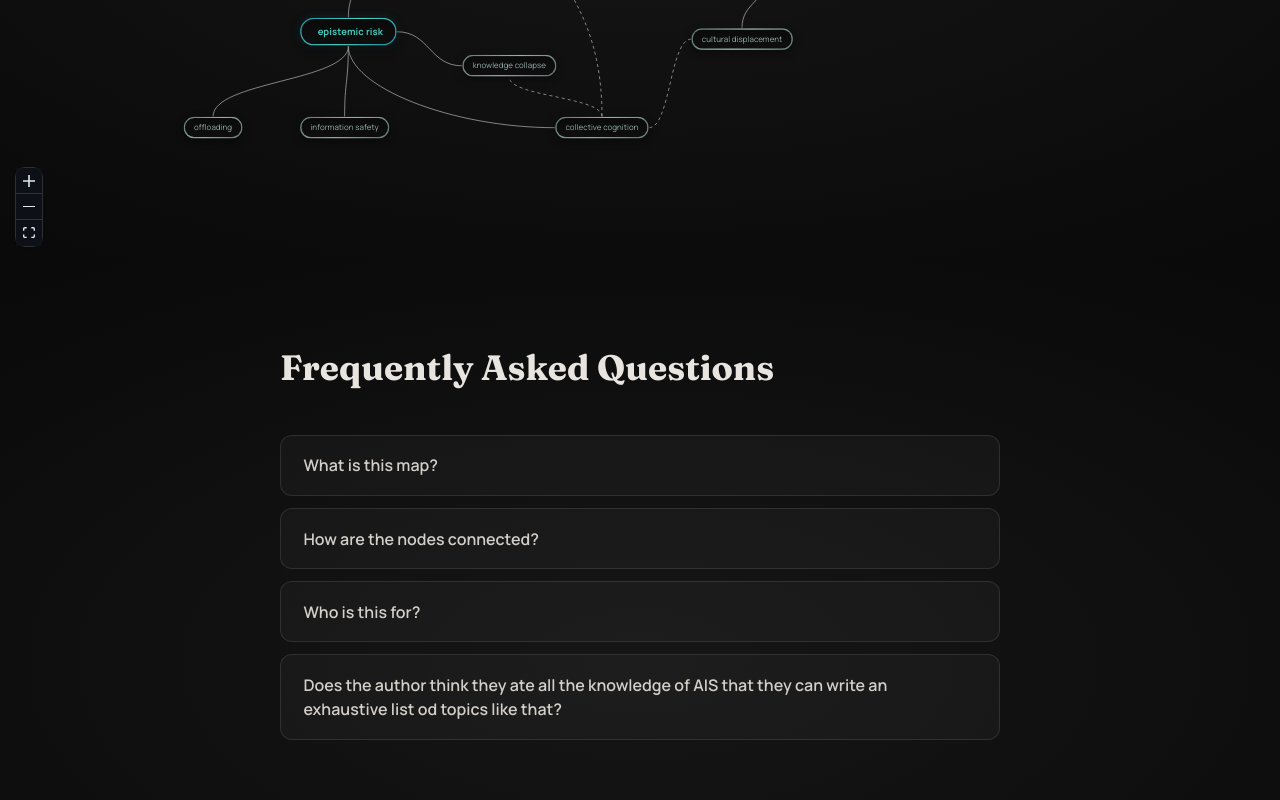
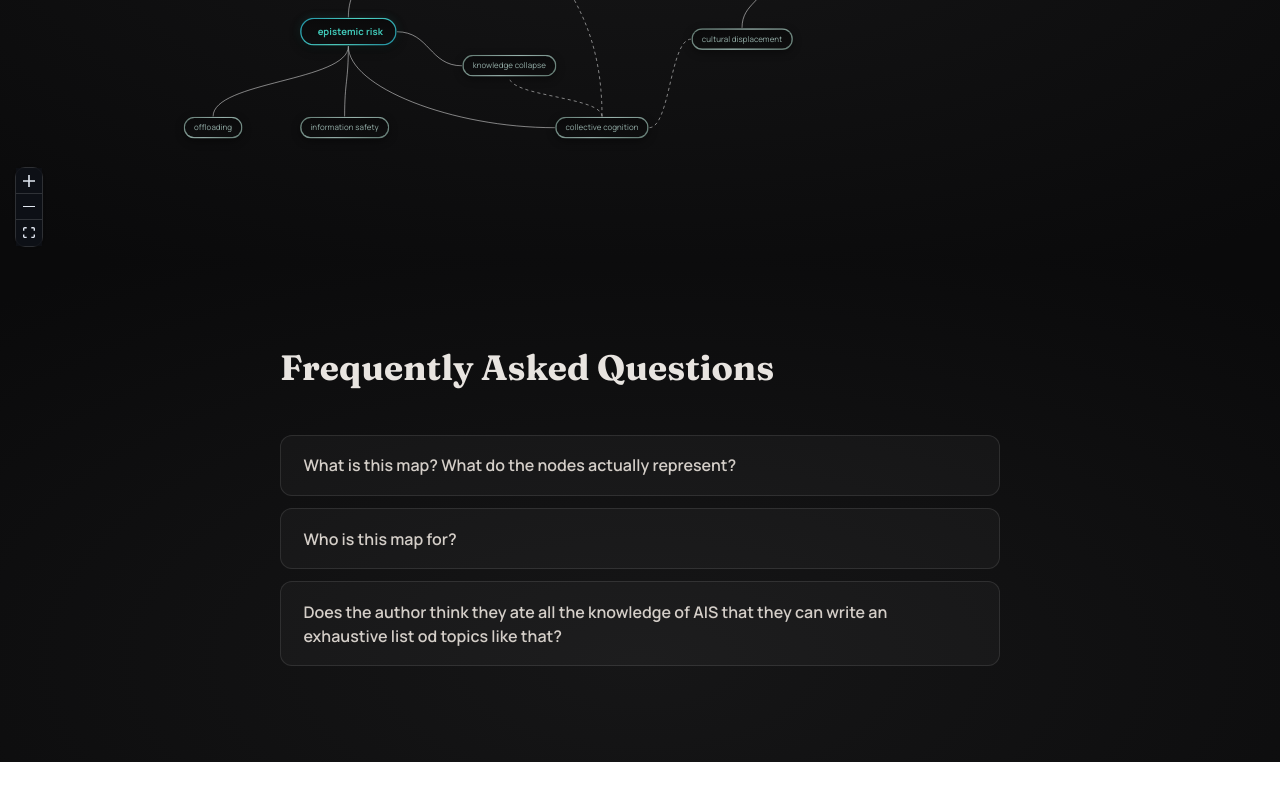
Before and after one commit to nowemoore/resilient-societies-map, a React (Vite) app: page / in a window 1280 px wide. Shown: the part 538-1338 px from the top of the page. After the commit the page ends 1300 px from the top, so only its background shows below. Built offline with nearby package versions, Linux system fonts and the light colour scheme; the HTML template or start-up script is replaced by a standard one.

Commit message:
faqs update

```diff
--- a/src/App.jsx
+++ b/src/App.jsx
@@ -300,24 +300,17 @@ const onNodeClick = useCallback((_event, node) => {
           <div className="faq-list">
             <details className="faq-item">
               <summary className="faq-question">
-                What is this map?
+                What is this map? What do the nodes actually represent?
                 <i className="fa-solid fa-circle-chevron-down faq-chevron" />
               </summary>
-              <p className="faq-answer">Placeholder answer about what the map is and how to use it.</p>
+              <p className="faq-answer">This is a map of research directions on the interface of AI safety and humanity's long-term interests. The further out of the center, the more specific the focus area, with the outmost nodes representing specific problems.</p>
             </details>
             <details className="faq-item">
               <summary className="faq-question">
-                How are the nodes connected?
+                Who is this map for?
                 <i className="fa-solid fa-circle-chevron-down faq-chevron" />
               </summary>
-              <p className="faq-answer">Placeholder answer about the relationships between nodes.</p>
-            </details>
-            <details className="faq-item">
-              <summary className="faq-question">
-                Who is this for?
-                <i className="fa-solid fa-circle-chevron-down faq-chevron" />
-              </summary>
-              <p className="faq-answer">Placeholder answer about the intended audience.</p>
+              <p className="faq-answer">If you're an aspiring conceptual researcher, a transitioning technical researcher, or just curious about open problems in societal resilience, this map may be for you.</p>
             </details>
             <details className="faq-item">
               <summary className="faq-question">
```
